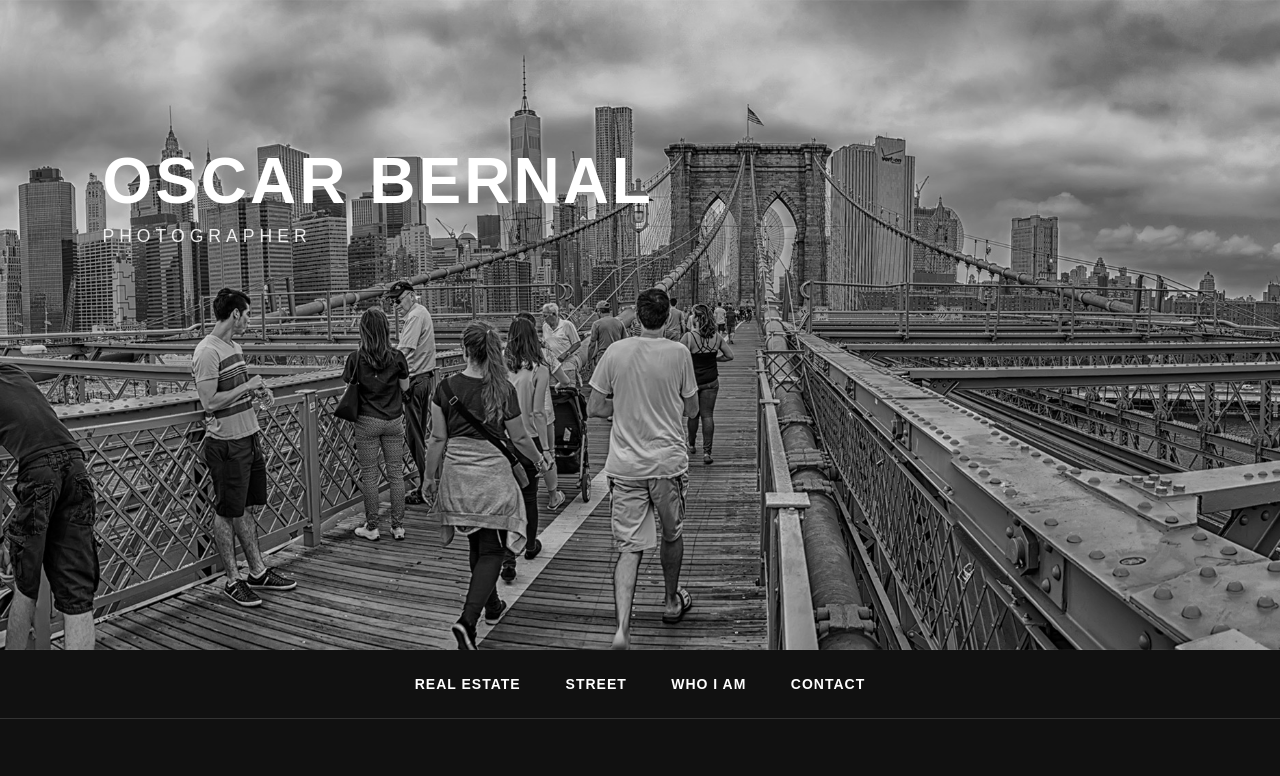
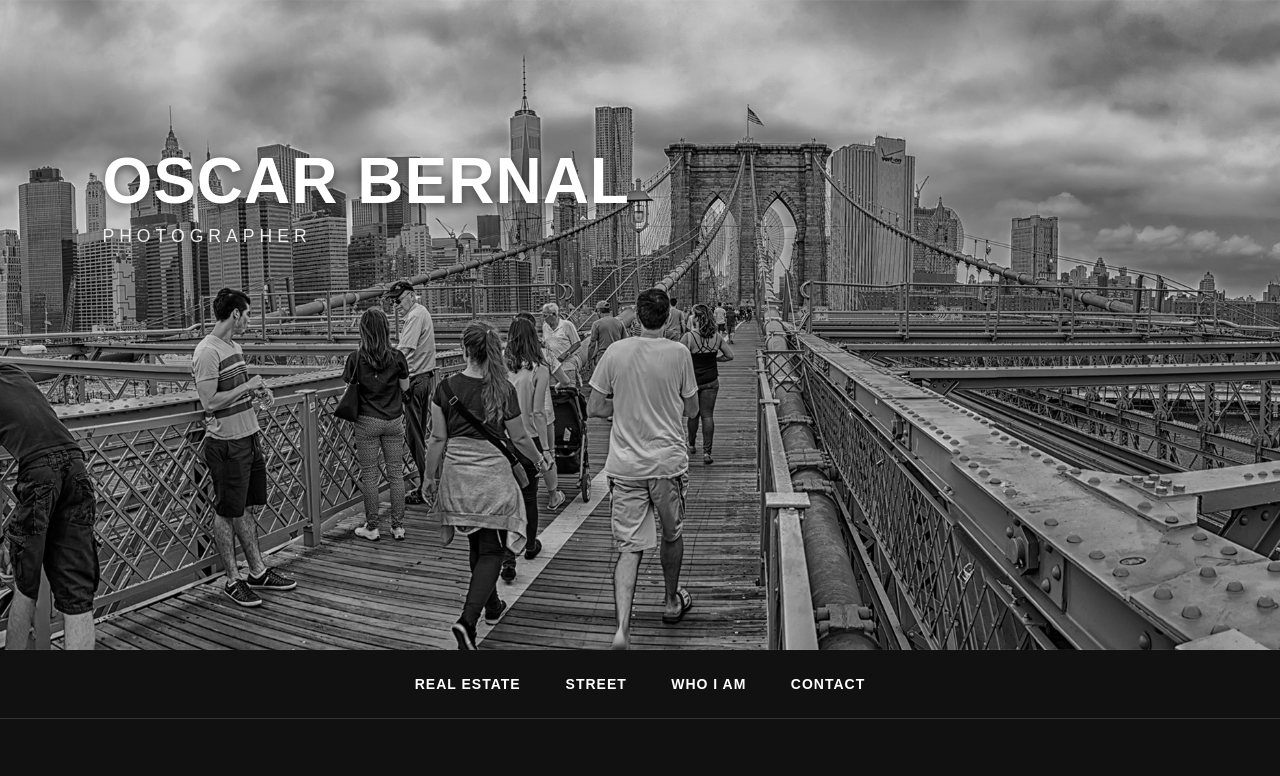
Before and after one commit to oscarphotography/oscarphotography.github.io, a plain HTML site: page index.html in a window 1280 px wide. Shown: the top 776 px of the page. Drawn offline with Linux system fonts and the light colour scheme.

Commit message:
Update index.html

```diff
--- a/index.html
+++ b/index.html
@@ -126,9 +126,10 @@
 .hero-text h1{
     font-size:4rem;
     font-weight:700;
-    letter-spacing:3px;
+    letter-spacing:1px;
     margin:0;
     text-transform:uppercase;
+    text-shadow: 0 2px 10px rgba(0,0,0,0.45);
 }
 
 .hero-text p{
@@ -138,6 +139,7 @@
     margin-top:8px;
     text-transform:uppercase;
     opacity:0.9;
+    text-shadow: 0 1px 6px rgba(0,0,0,0.35);
 }
 
     /* Navegación */
```
